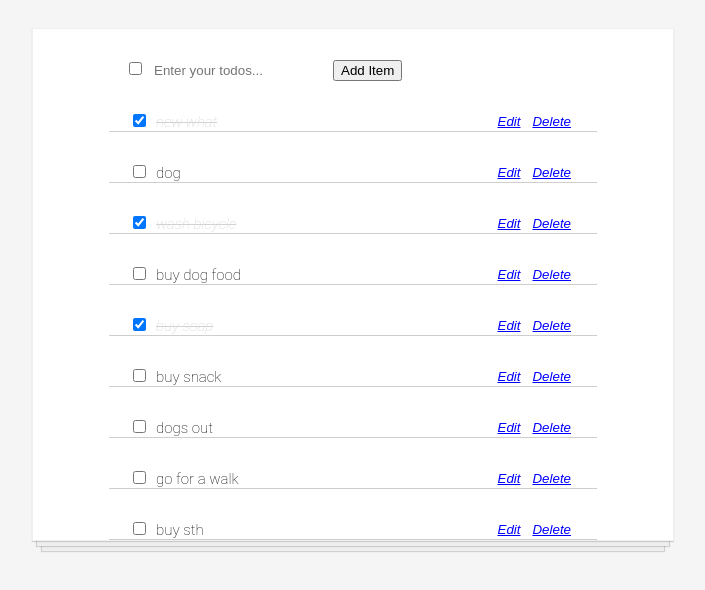
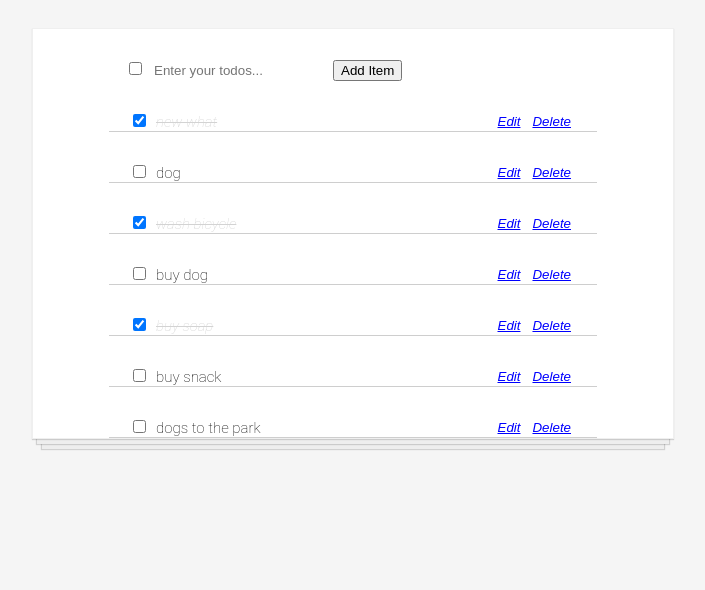
Before and after one commit to sarv19/todoApp, a React (Create React App) app: page / in a window 1280 px wide. Shown: the part 164-754 px from the top of the page, without its empty margins (287-992 px from the left). Built offline with nearby package versions, Linux system fonts and the light colour scheme; data requests are answered from the project's data file.

Commit message:
add saga for edit

```diff
--- a/server/db.json
+++ b/server/db.json
@@ -16,7 +16,7 @@
       "check": "true"
     },
     {
-      "name": "buy dog food",
+      "name": "buy dog ",
       "check": "false",
       "id": 23
     },
@@ -31,19 +31,9 @@
       "check": "false"
     },
     {
-      "name": "dogs out",
+      "name": "dogs to the park",
       "check": "false",
       "id": 27
-    },
-    {
-      "name": "go for a walk",
-      "check": "false",
-      "id": 28
-    },
-    {
-      "name": "buy sth",
-      "check": "false",
-      "id": 29
     }
   ]
 }
--- a/src/EditItem.tsx
+++ b/src/EditItem.tsx
@@ -1,5 +1,9 @@
 import React, { useEffect, useState } from "react";
 import Axios from "axios";
+import { bindActionCreators } from "redux";
+import * as TodoActions from "./actions/TodoActions";
+import * as DataActions from "./actions/dataActions";
+import { connect } from "react-redux";
 
 const EditItem = (props: any) => {
   const [itemId, setId] = useState(null);
@@ -10,11 +14,13 @@ const EditItem = (props: any) => {
 
   const handleSubmit = () => {
     if (text.length !== 0) {
-      Axios.patch(`http://localhost:3000/data/${id}`, {
-        name: text
-      }).then(() => {
-        window.close();
-      });
+      console.log(props);
+      props.action.editTODO(id, text);
+      //   Axios.patch(`http://localhost:3000/data/${id}`, {
+      //     name: text
+      //   }).then(() => {
+      //     window.close();
+      //   });
     }
   };
 
@@ -44,4 +50,17 @@ const EditItem = (props: any) => {
   );
 };
 
-export default EditItem;
+function mapStateToProps(state: any) {
+  return {
+    data: state.dataReducers
+  };
+}
+
+function mapDispatchToProps(dispatch: any) {
+  return {
+    action: bindActionCreators(TodoActions, dispatch),
+    action2: bindActionCreators(DataActions, dispatch)
+  };
+}
+
+export default connect(mapStateToProps, mapDispatchToProps)(EditItem);
--- a/src/index.tsx
+++ b/src/index.tsx
@@ -8,7 +8,7 @@ import rootReducers from "./reducers/rootReducers";
 import thunk from "redux-thunk";
 import Routes from "./Routes";
 import createSagaMiddleware from "redux-saga";
-import handleNewMessage from "./sagas";
+import { rootSaga } from "./sagas";
 import "./index.css";
 
 const initialState = {};
@@ -30,5 +30,5 @@ ReactDOM.render(
   document.getElementById("root")
 );
 
-sagaMiddleware.run(handleNewMessage);
+sagaMiddleware.run(rootSaga);
 serviceWorker.unregister();
--- a/src/reducers/todoReducers.tsx
+++ b/src/reducers/todoReducers.tsx
@@ -3,7 +3,8 @@ import {
   MARK_TODO,
   DELETE_TODO,
   MARK_ALL,
-  CLEAR_MARK
+  CLEAR_MARK,
+  EDIT_TODO
 } from "../constants/ActionTypes";
 
 // let initialState: any;
@@ -35,6 +36,11 @@ const todos = (state = initialState, action: any) => {
         todo.id === action.id ? { ...todo, check: !todo.check } : todo
       );
 
+    case EDIT_TODO:
+      return state.map(todo =>
+        todo.id === action.id ? { ...todo, text: action.text } : todo
+      );
+
     case DELETE_TODO:
       return state.filter((todo: any) => todo.id !== action.id);
 
--- /dev/null
+++ b/src/sagas/data-collection.tsx
@@ -0,0 +1,27 @@
+import { takeEvery } from "redux-saga/effects";
+import Axios from "axios";
+
+export const handleNewData = function* handleNewData() {
+  //   const socket = new WebSocket("http://localhost:3000/data");
+  yield takeEvery("ADD_TODO", (action: any) => {
+    // socket.send(JSON.stringify(action));
+    Axios.post("http://localhost:3000/data", {
+      name: action.text,
+      check: "false"
+    }).then(() => {
+      window.location.replace("/");
+    });
+    // console.log(action, "here here here");
+  });
+};
+
+export const handleEditData = function* handleEditData() {
+  yield takeEvery("EDIT_TODO", (action: any) => {
+    console.log(action, "edit here");
+    Axios.patch(`http://localhost:3000/data/${action.id}`, {
+      name: action.text
+    }).then(() => {
+      window.location.replace("/");
+    });
+  });
+};
--- a/src/sagas/index.tsx
+++ b/src/sagas/index.tsx
@@ -1,16 +1,23 @@
-import { takeEvery } from "redux-saga/effects";
-import Axios from "axios";
+// import { takeEvery } from "redux-saga/effects";
+// import Axios from "axios";
 
-const handleNewMessage = function* handleNewMessage() {
-  //   const socket = new WebSocket("http://localhost:3000/data");
-  yield takeEvery("ADD_TODO", (action: any) => {
-    // socket.send(JSON.stringify(action));
-    Axios.post("http://localhost:3000/data", {
-      name: action.text,
-      check: "false"
-    });
-    // console.log(action, "here here here");
-  });
+// const handleNewMessage = function* handleNewMessage() {
+//   //   const socket = new WebSocket("http://localhost:3000/data");
+//   yield takeEvery("ADD_TODO", (action: any) => {
+//     // socket.send(JSON.stringify(action));
+//     Axios.post("http://localhost:3000/data", {
+//       name: action.text,
+//       check: "false"
+//     });
+//     // console.log(action, "here here here");
+//   });
+// };
+
+// export default handleNewMessage;
+
+import { all, fork } from "redux-saga/effects";
+import { handleNewData, handleEditData } from "./data-collection";
+
+export const rootSaga = function* root() {
+  yield all([fork(handleNewData), fork(handleEditData)]);
 };
-
-export default handleNewMessage;
```
